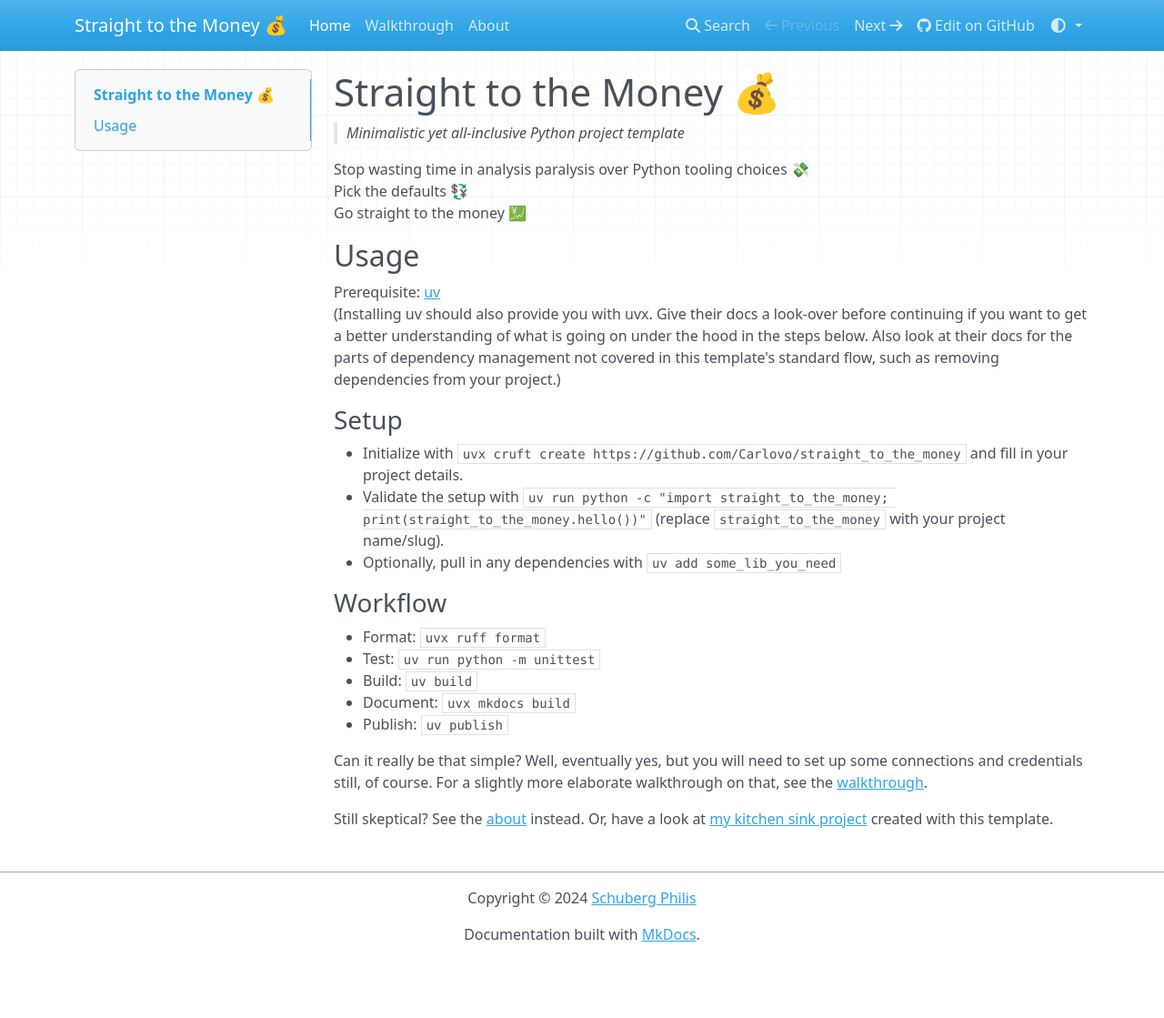
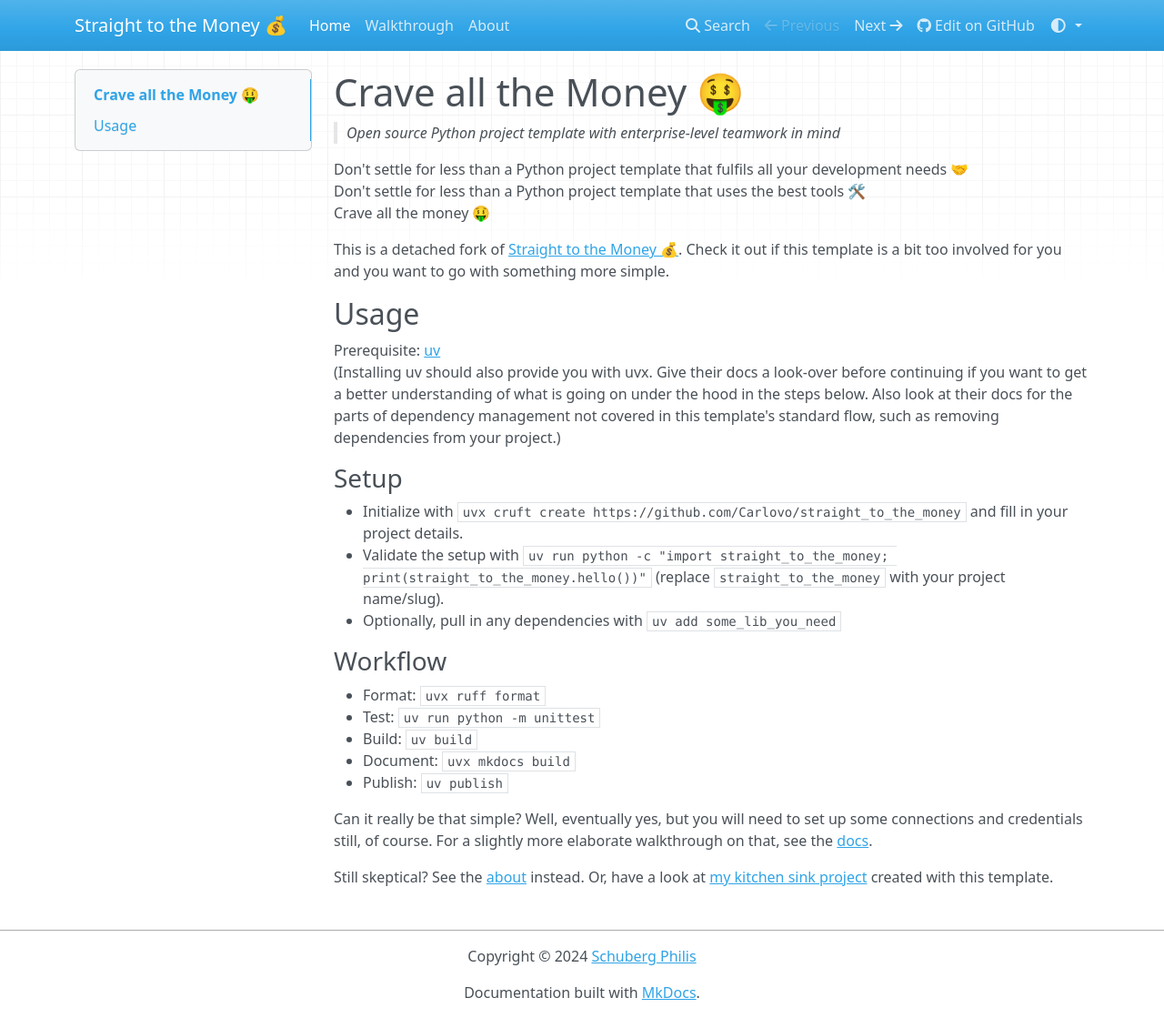
Before and after one commit to schubergphilis/paleofuturistic_python, an MkDocs documentation site: the page built from docs/index.md, in a window 1280 px wide and 1119 px high. Shown: the whole window at 91% size. Built offline with MkDocs 1.6.1, drawn with Linux system fonts in a browser that asks for light colours; nearby versions of some CDN libraries.

Commit message:
mirror readme to docs index

```diff
--- a/docs/index.md
+++ b/docs/index.md
@@ -1,10 +1,13 @@
-# Straight to the Money 💰
+# Crave all the Money 🤑
 
-> _Minimalistic yet all-inclusive Python project template_
+> _Open source Python project template with enterprise-level teamwork in mind_
 
-Stop wasting time in analysis paralysis over Python tooling choices 💸
-Pick the defaults 💱
-Go straight to the money 💹
+Don't settle for less than a Python project template that fulfils all your development needs 🤝
+Don't settle for less than a Python project template that uses the best tools 🛠️
+Crave all the money 🤑
+
+This is a detached fork of [Straight to the Money 💰](https://github.com/Carlovo/straight_to_the_money).
+Check it out if this template is a bit too involved for you and you want to go with something more simple.
 
 ## Usage
 
@@ -29,8 +32,8 @@ Also look at their docs for the parts of dependency management not covered in th
 
 Can it really be that simple?
 Well, eventually yes, but you will need to set up some connections and credentials still, of course.
-For a slightly more elaborate walkthrough on that, see the [walkthrough](walkthrough.md).
+For a slightly more elaborate walkthrough on that, see the [docs](https://carlovo.github.io/straight_to_the_money/walkthrough/).
 
 Still skeptical?
-See the [about](about.md) instead.
+See the [about](https://carlovo.github.io/straight_to_the_money/about/) instead.
 Or, have a look at [my kitchen sink project](https://github.com/Carlovo/straight_to_the_kitchen_sink) created with this template.
```
